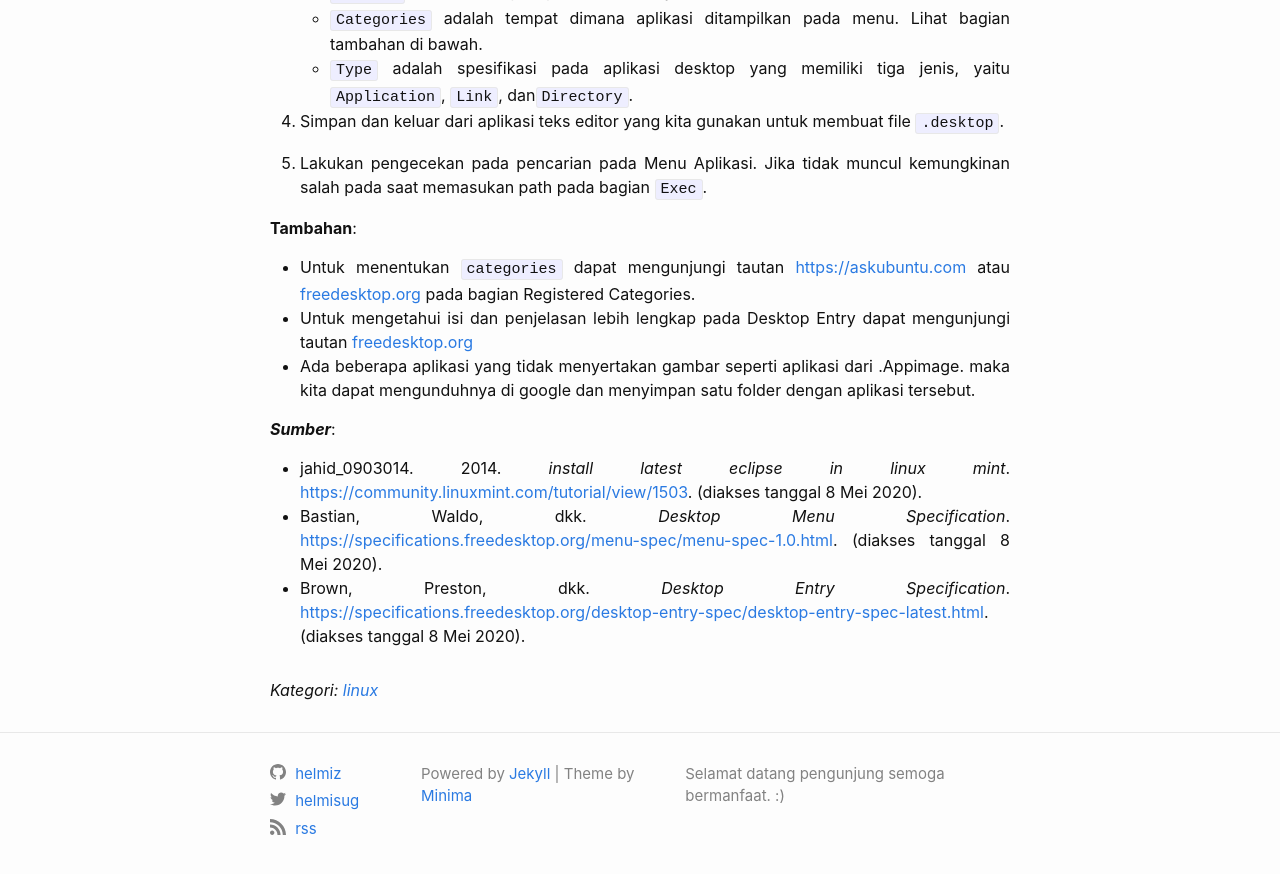
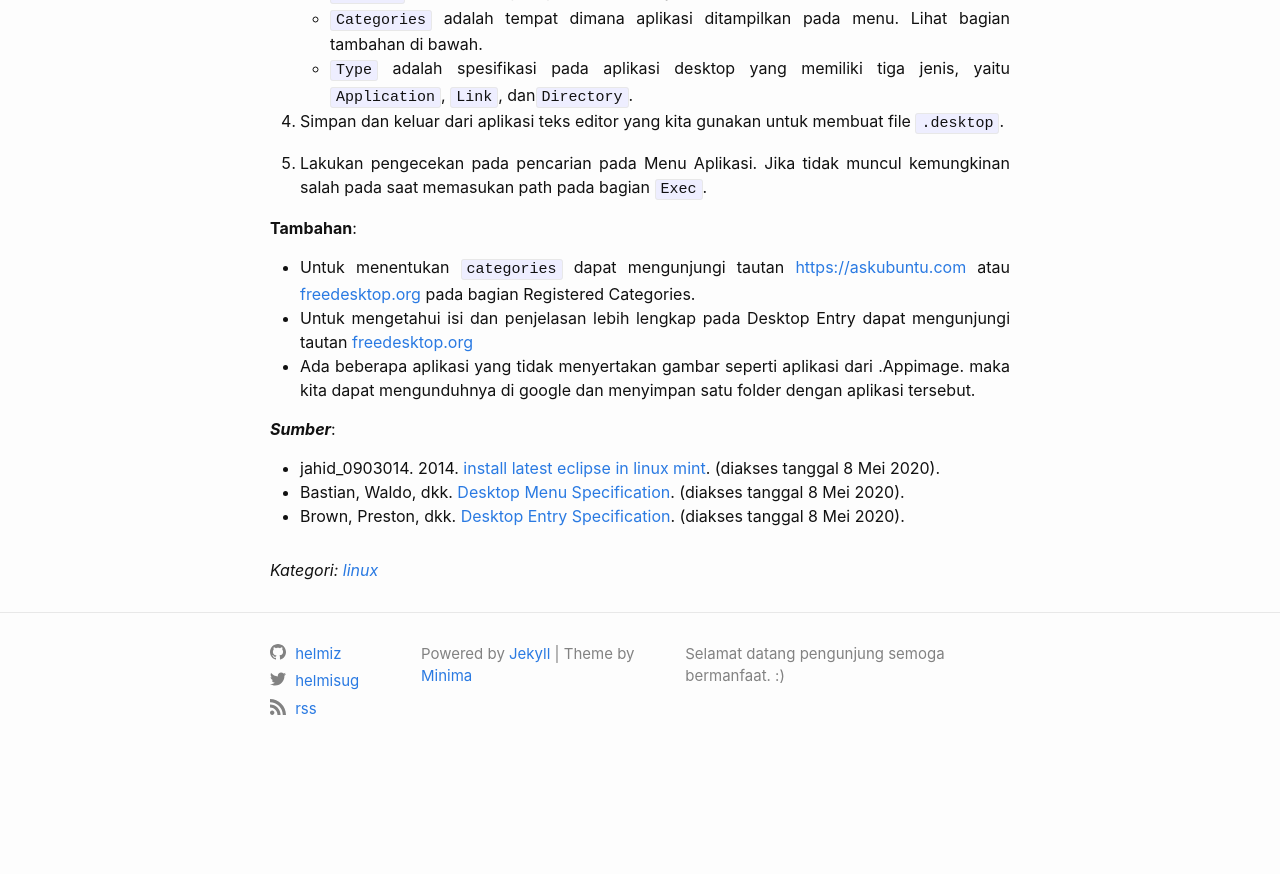
Before and after one commit to helmiz/helmiz.github.io, a Jekyll site: the page built from _posts/2020-05-08-menampilkan-aplikasi-pada-menu-linux.md, in a window 1280 px wide and 900 px high, scrolled down 1239 px. Shown: the top 874 px of the window. Built offline with Jekyll 4.4.1, drawn with Linux system fonts in a browser that asks for light colours; comment, search, counter and statistics services are not loaded; after the commit the page ends 2019 px from its top, so only the background shows below that; some of the changed lines change nothing that is shown.

Commit message:
Membuat link dengan judul

```diff
--- a/_posts/2020-05-08-menampilkan-aplikasi-pada-menu-linux.md
+++ b/_posts/2020-05-08-menampilkan-aplikasi-pada-menu-linux.md
@@ -5,7 +5,6 @@ date:   2020-05-08 16:26:25 +0700
 categories: linux
 
 ---
-
 Saya ingin berbagi bagaimana cara agar aplikasi yang kita download dapat tampil pada menu di Linux karena ada beberapa aplikasi untuk linux yang tidak langsung menginstall (biasanya dibundle dengan tar atau zip). Aplikasi yang saya contohkan adalah **Eclipse IDE**. Sebenarnya aplikasi linux yang kita download sudah bisa diigunakan secara langsung dengan klik dua kali pada aplikasi tersebut tanpa harus menambahkannya ke dalam Menu Aplikasi. Berikut adalah caranya:
 
 1.  Pastikan aplikasi sudah diekstrak karena biasanya aplikasi dibundle dengan tar atau zip. Kalau aplikasi dibundle dengan deb untuk Ubuntu/debian atau rpm untuk Fedora maka aplikasi langsung terinstall dan muncul di Menu Aplikasi sehingga tidak perlu melanjutkan cara ini.
@@ -51,6 +50,6 @@ Catatan:
 -  Ada beberapa aplikasi yang tidak menyertakan gambar seperti aplikasi dari .Appimage. maka kita dapat mengunduhnya di google dan menyimpan satu folder dengan aplikasi tersebut.
 
 _**Sumber**_:
-- jahid_0903014. 2014. _install latest eclipse in linux mint_. [https://community.linuxmint.com/tutorial/view/1503](https://community.linuxmint.com/tutorial/view/1503). (diakses tanggal 8 Mei 2020).
-- Bastian, Waldo, dkk. _Desktop Menu Specification_. [https://specifications.freedesktop.org/menu-spec/menu-spec-1.0.html](https://specifications.freedesktop.org/menu-spec/menu-spec-1.0.html). (diakses tanggal 8 Mei 2020).
-- Brown, Preston, dkk. _Desktop Entry Specification_. [https://specifications.freedesktop.org/desktop-entry-spec/desktop-entry-spec-latest.html](https://specifications.freedesktop.org/desktop-entry-spec/desktop-entry-spec-latest.html). (diakses tanggal 8 Mei 2020).
+- jahid_0903014. 2014. [install latest eclipse in linux mint](https://community.linuxmint.com/tutorial/view/1503). (diakses tanggal 8 Mei 2020).
+- Bastian, Waldo, dkk. [Desktop Menu Specification](https://specifications.freedesktop.org/menu-spec/menu-spec-1.0.html). (diakses tanggal 8 Mei 2020).
+- Brown, Preston, dkk. [Desktop Entry Specification](https://specifications.freedesktop.org/desktop-entry-spec/desktop-entry-spec-latest.html). (diakses tanggal 8 Mei 2020).
```
